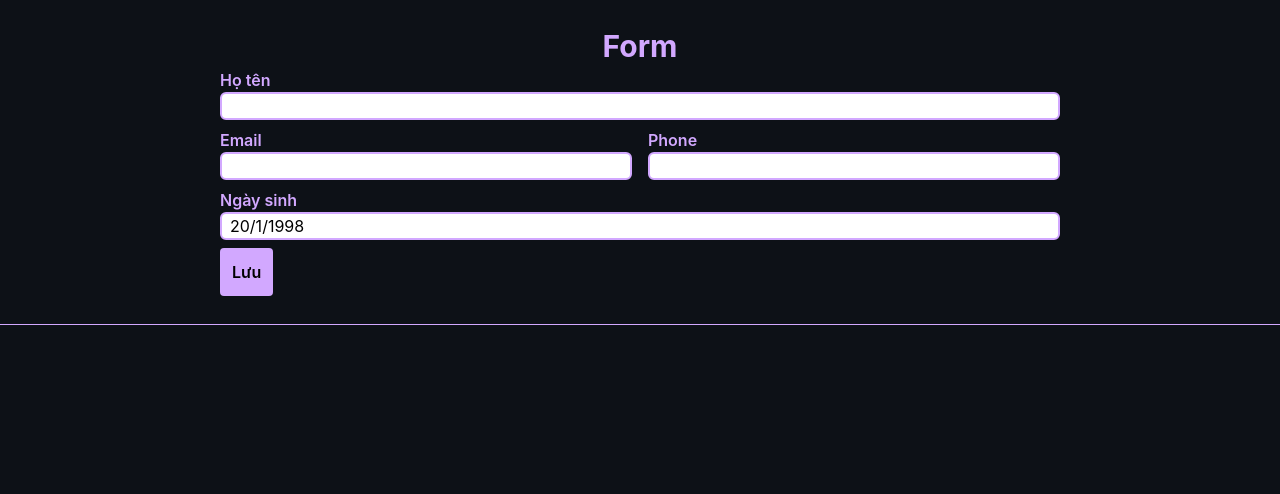
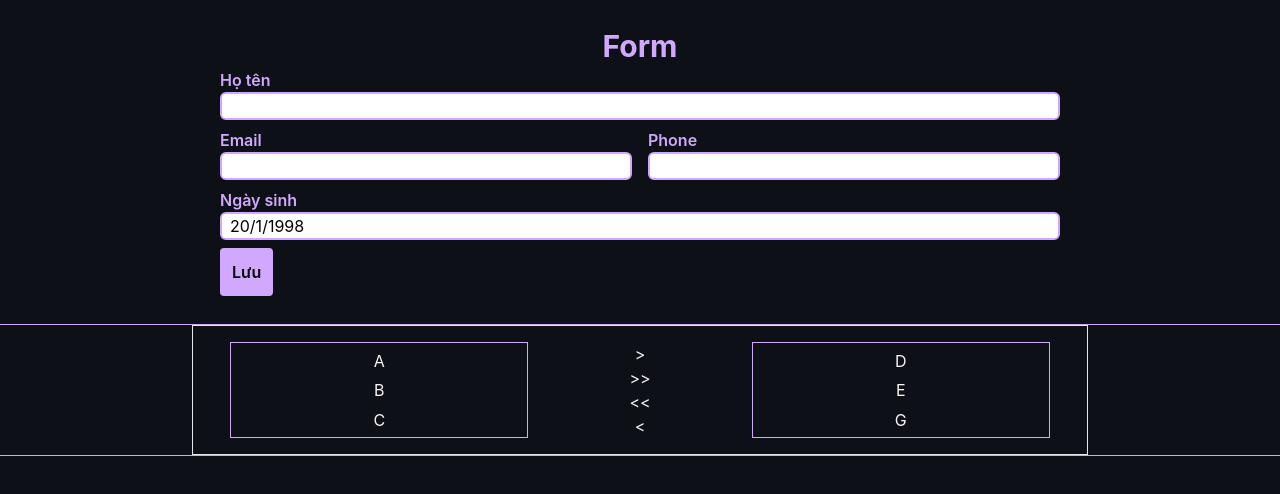
Before and after one commit to tam-minkshin/minkshin-profile, a React (Create React App) app: page /profile in a window 1280 px wide. Shown: the top 494 px of the page. Built offline with nearby package versions, Linux system fonts and the light colour scheme.

Commit message:
coding tranfer

```diff
--- a/src/Componnets/Profile/component.tsx
+++ b/src/Componnets/Profile/component.tsx
@@ -4,6 +4,7 @@ import Helper from "Service/Helper";
 import Style from "Sass/Component/_profile.module.scss";
 import Dialog from "Core/Dialog";
 import UpdateProfileComponent from "Componnets/UpdateForm";
+import TranferList from "Core/TranferList";
 
 interface ProfileProps {}
 
@@ -75,6 +76,9 @@ class ProfileComponent extends React.Component<ProfileProps, ProfileState> {
             </>
           )}
         </div>
+        <div className={Style["section"]}>
+          <TranferList/>
+        </div>
       </>
     );
   }
--- /dev/null
+++ b/src/Core/TranferList/index.tsx
@@ -0,0 +1,2 @@
+import TranferList from "./tranfer.core";
+export default TranferList
--- /dev/null
+++ b/src/Core/TranferList/tranfer.core.tsx
@@ -0,0 +1,31 @@
+import { FC } from "react";
+
+interface TranferListProps {}
+const listLeft = ["A", "B", "C"];
+const listRigth = ["D", "E", "G"];
+const TranferList: FC<TranferListProps> = () => {
+  return (
+    <div className="w-full">
+      <div className="flex flex-row text-light justify-evenly text-center py-4 border">
+        <div className="flex flex-col basis-1/3 justify-evenly border border-outline">
+          {listLeft.map((item, id) => (
+            <div key={id}>{item}</div>
+          ))}
+        </div>
+        <div className="flex flex-col basis-1/6 justify-evenly">
+          <div>{">"}</div>
+          <div>{">>"}</div>
+          <div>{"<<"}</div>
+          <div>{"<"}</div>
+        </div>
+        <div className="flex flex-col basis-1/3 justify-evenly border border-outline">
+          {listRigth.map((item, id) => (
+            <div key={id}>{item}</div>
+          ))}
+        </div>
+      </div>
+    </div>
+  );
+};
+
+export default TranferList;
```
